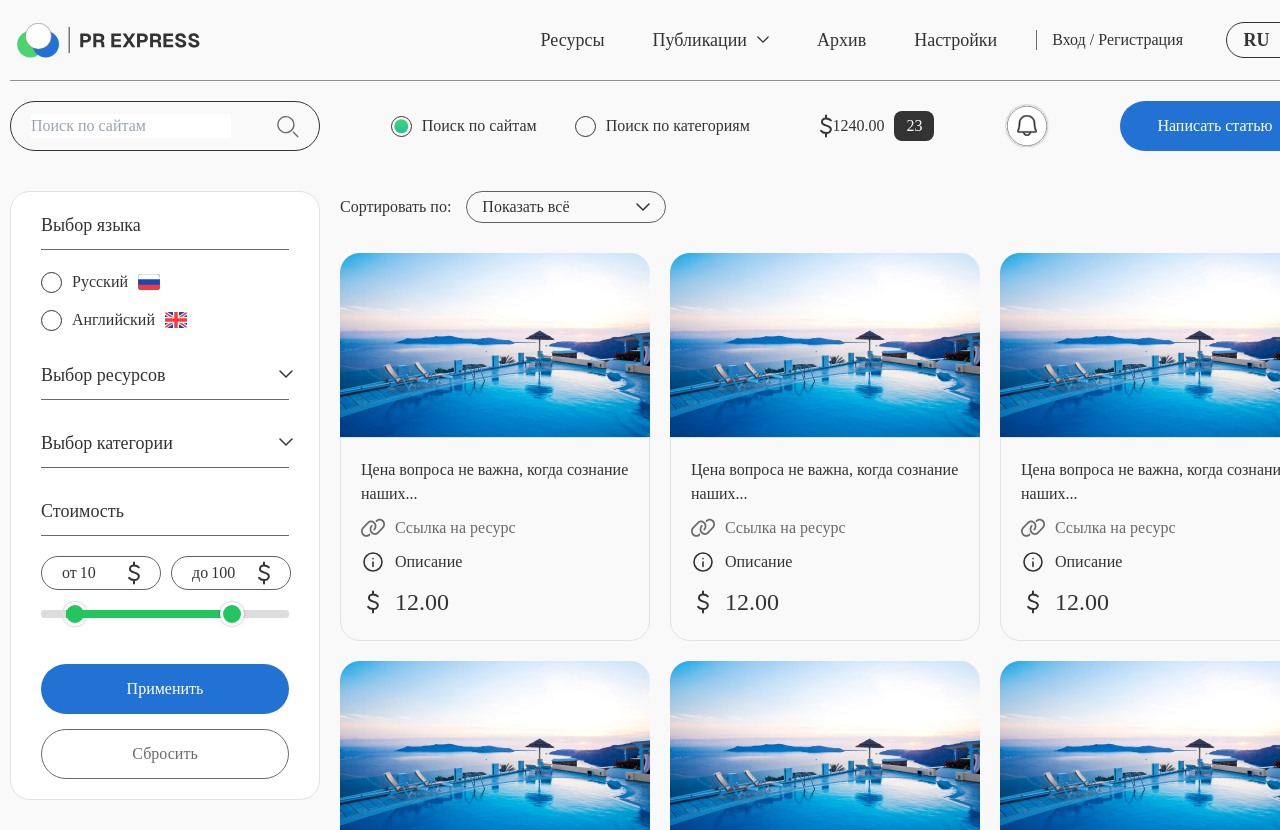
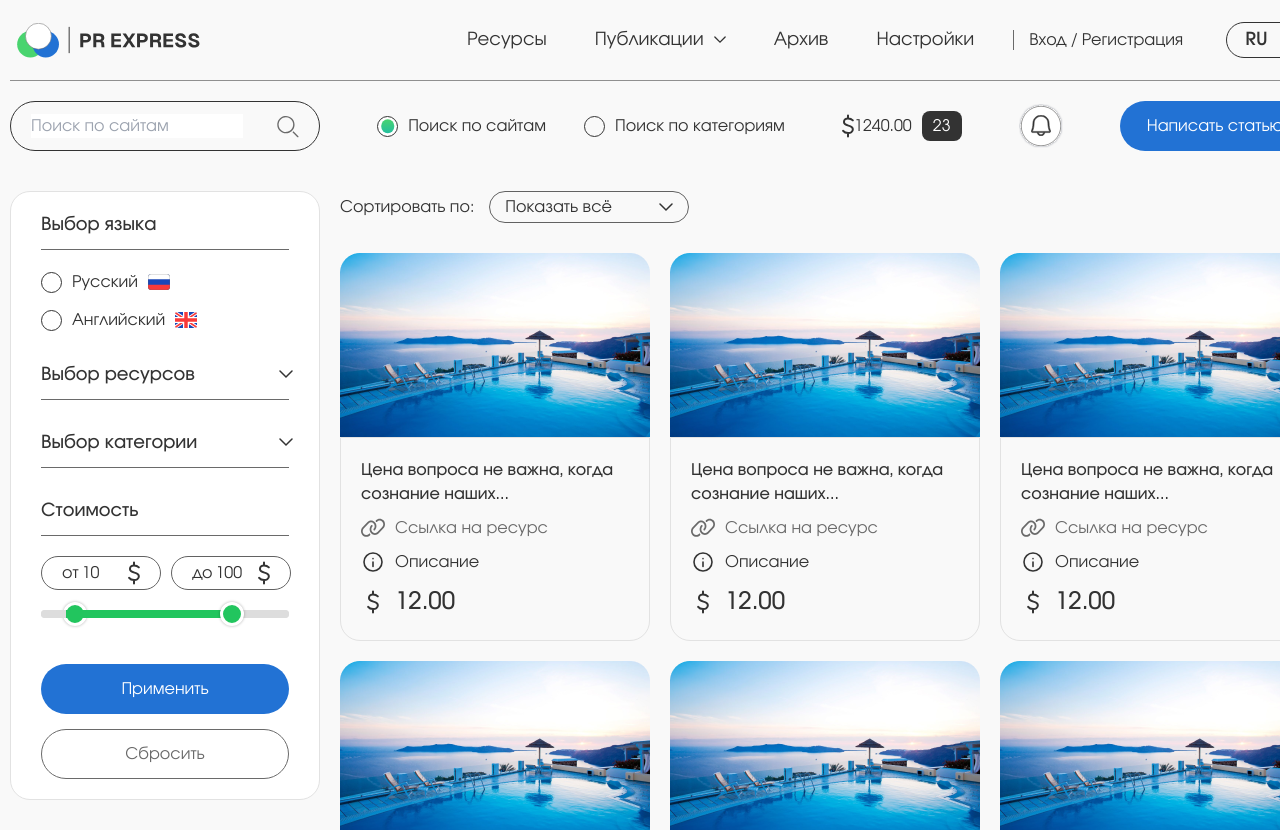
Before and after one commit to SarkorbekA/pr.express, a Next.js app: page /home in a window 1280 px wide. Shown: the top 830 px of the page. Built offline with nearby package versions, Linux system fonts and the light colour scheme.

Commit message:
merge dev branch

```diff
--- a/src/components/Header.jsx
+++ b/src/components/Header.jsx
@@ -2,14 +2,16 @@
 import logo from "@/assets/imgs/svg/logo.svg";
 import arrow from "@/assets/imgs/icons/arrowDown.svg";
 import line from "@/assets/imgs/svg/Line 165.svg";
-import Image from 'next/image';
+import Image from "next/image";
 import { Button, Logo, Text } from "@/ui";
+import Link from "next/link";
 // import Image from "next/image";
 
 function Header() {
   return (
     <div className="container-box">
       <header className="header flex items-center justify-between">
+        <Link href="/">
           <Logo
             className="header__logo"
             width={160}
@@ -17,6 +19,7 @@ function Header() {
             src={logo}
             alt="logo"
           />
+        </Link>
         <div className="flex items-center">
           <nav>
             <ul className="flex header__list items-center">
--- a/src/styles/style.scss
+++ b/src/styles/style.scss
@@ -38,6 +38,7 @@ body {
   }
 
   @import 'fonts';
+  @import 'fontsDashboard';
   @import 'varables';
   @import './blog/container';
   @import './blog/header';
```
Also changed, not shown: src/styles/_fontsDashboard.scss (renamed from src/styles/_fonts.scss), src/styles/_mixins.scss (deleted), src/styles/mixins.scss (line endings or trailing spaces), 1 other file (tests, documents, lock files or other folders). Lines whose indentation alone changed are shown as unchanged.
